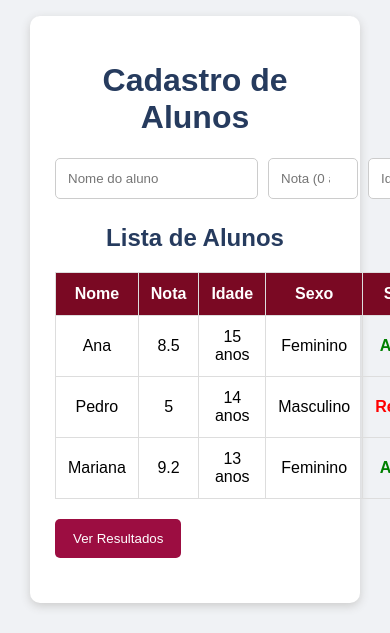
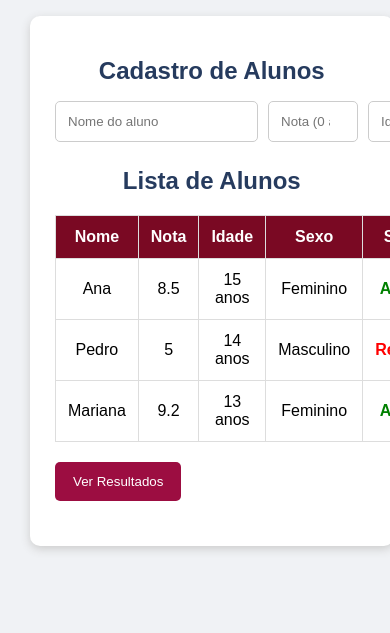
Before and after one commit to narcisomariaheloisa-beep/CALCULADORA, a plain HTML site: page index.html in a window 390 px wide. Shown: the part 332-965 px from the top of the page. After the commit the page ends 908 px from the top, so only its background shows below. Drawn offline with Linux system fonts and the light colour scheme.

Commit message:
Update style.css

```diff
--- a/style.css
+++ b/style.css
@@ -91,3 +91,26 @@ th {
     height: 300px;
 
 }
+
+/* Configuração para computador */
+.container {
+    width: 80%;
+    margin: auto;
+}
+
+/* Configuração para celulares */
+@media screen and (max-width: 768px) {
+
+    .container {
+        width: 95%;
+    }
+
+    h1 {
+        font-size: 24px;
+    }
+
+    .menu {
+        display: block;
+    }
+
+}
```
